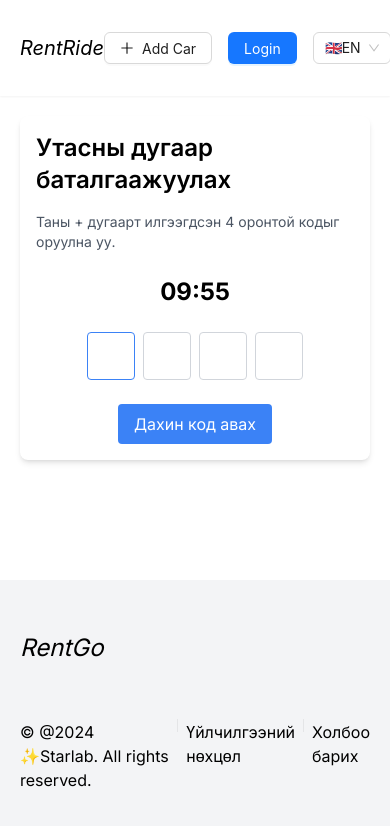
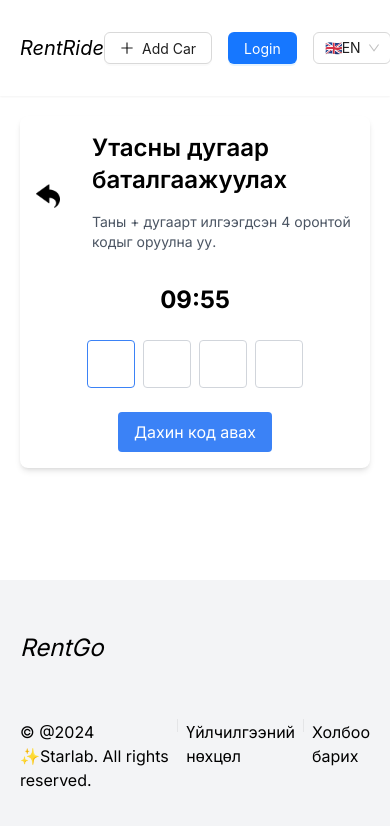
Before and after one commit to CnStarLab/CarRentalSys-FE, a Next.js app: page /phoneNumberVerify in a window 390 px wide. Shown: the top 826 px of the page. Built offline with nearby package versions, Linux system fonts and the light colour scheme.

Commit message:
add back button for page phoneNumberVerify

```diff
--- a/src/components/phoneNumber/phoneNumberClient.tsx
+++ b/src/components/phoneNumber/phoneNumberClient.tsx
@@ -1,6 +1,8 @@
 "use client";
 import React, { useState, useEffect, useRef } from "react";
-import { useSearchParams } from "next/navigation";
+import { useSearchParams, useRouter } from "next/navigation";
+import backicon from "#/back.png";
+import Image from "next/image";
 
 export default function VerificationCodeInput() {
   // 设置初始计时为10分钟（600秒）
@@ -9,6 +11,7 @@ export default function VerificationCodeInput() {
   const inputRefs = useRef<HTMLInputElement[]>([]);
   const searchParams = useSearchParams();
   const phoneNumber = searchParams.get("phoneNumber");
+  const router = useRouter();
 
   useEffect(() => {
     // 倒计时逻辑
@@ -88,17 +91,31 @@ export default function VerificationCodeInput() {
     }
   };
 
+  const handleBackPage = () => {
+    router.back();
+  };
+
   return (
-    <div className="max-w-md mx-auto p-4 bg-white rounded-lg shadow-md">
+    <div className="max-w-lg mx-auto p-4 bg-white rounded-lg shadow-md">
+      <div className="flex items-center space-x-4">
+        <Image
+          src={backicon}
+          alt="Back Icon"
+          className="w-6 h-6 mr-4"
+          width={24}
+          height={24}
+          onClick={handleBackPage}
+        />
+        <div className="flex flex-col">
           <div className="text-2xl mb-4 font-semibold">
             Утасны дугаар баталгаажуулах
           </div>
           <div className="text-sm text-gray-600 mb-2">
             Таны +{phoneNumber} дугаарт илгээгдсэн 4 оронтой кодыг оруулна уу.
           </div>
-      <div className="text-center text-2xl font-bold my-6">
-        {formatTime()}
         </div>
+      </div>
+      <div className="text-center text-2xl font-bold my-6">{formatTime()}</div>
       <div className="flex justify-center gap-2">
         {code.map((num, index) => (
           <input
```
Also changed, not shown: public/back.png (added). Lines whose indentation alone changed are shown as unchanged.
